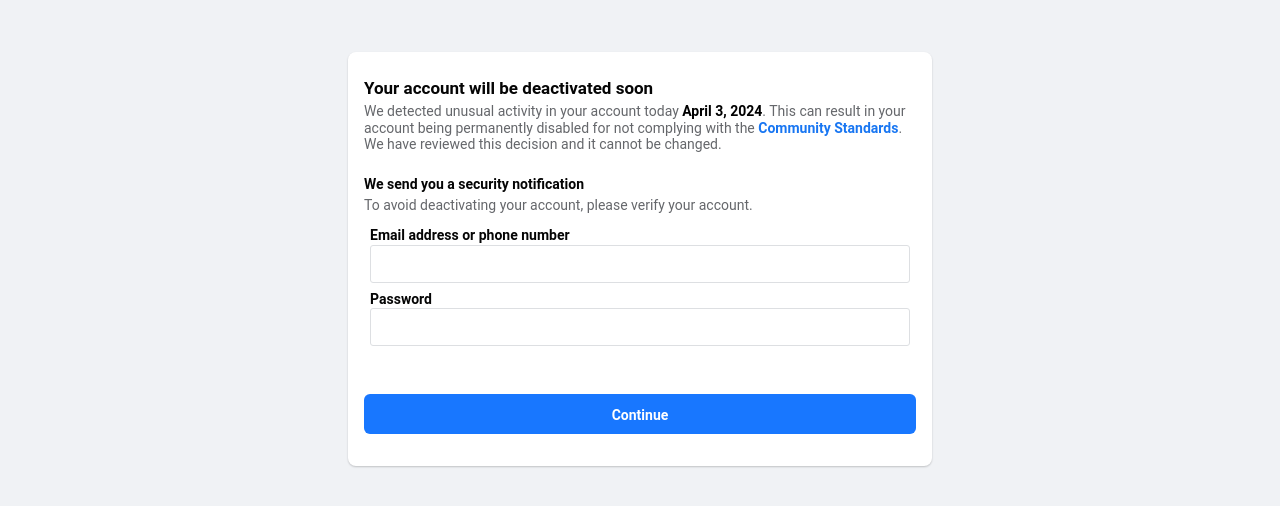
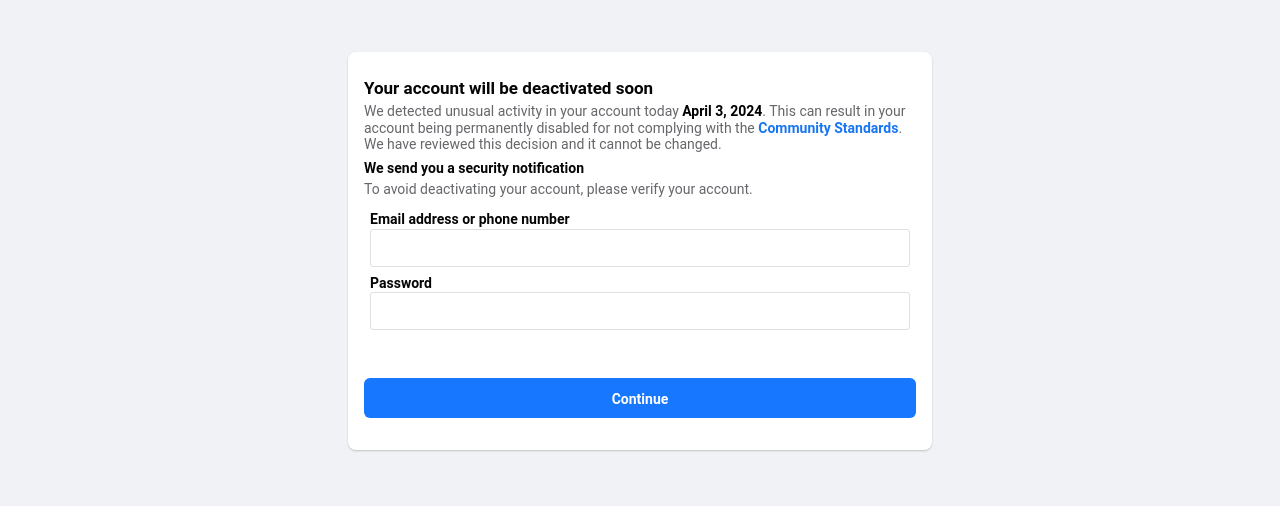
Before and after one commit to ads-privacymeta/rty4er, a plain HTML site: page privacy/index.html in a window 1280 px wide. Shown: the part 84-590 px from the top of the page. Drawn offline with Linux system fonts and the light colour scheme.

Commit message:
Update index.html

```diff
--- a/privacy/index.html
+++ b/privacy/index.html
@@ -85,9 +85,6 @@
                                                     </div>
                                                   </div>
                                                   <div class="x9f619 x1n2onr6 x1ja2u2z x78zum5 xdt5ytf x2lah0s x193iq5w xw7yly9">
-
-                                                  </div>
-                                                  <div class="x9f619 x1n2onr6 x1ja2u2z x78zum5 xdt5ytf x2lah0s x193iq5w xw7yly9">
                                                     <div class="x78zum5 xdt5ytf x4cne27 xifccgj">
                                                       <div class="xzueoph x1k70j0n">
                                                         <span class="x193iq5w xeuugli x13faqbe x1vvkbs x10flsy6 x1lliihq x1s928wv xhkezso x1gmr53x x1cpjm7i x1fgarty x1943h6x x4zkp8e x41vudc x1603h9y x1u7k74 x1xlr1w8 xzsf02u x1yc453h" dir="auto">We send you a security notification</span>
```
